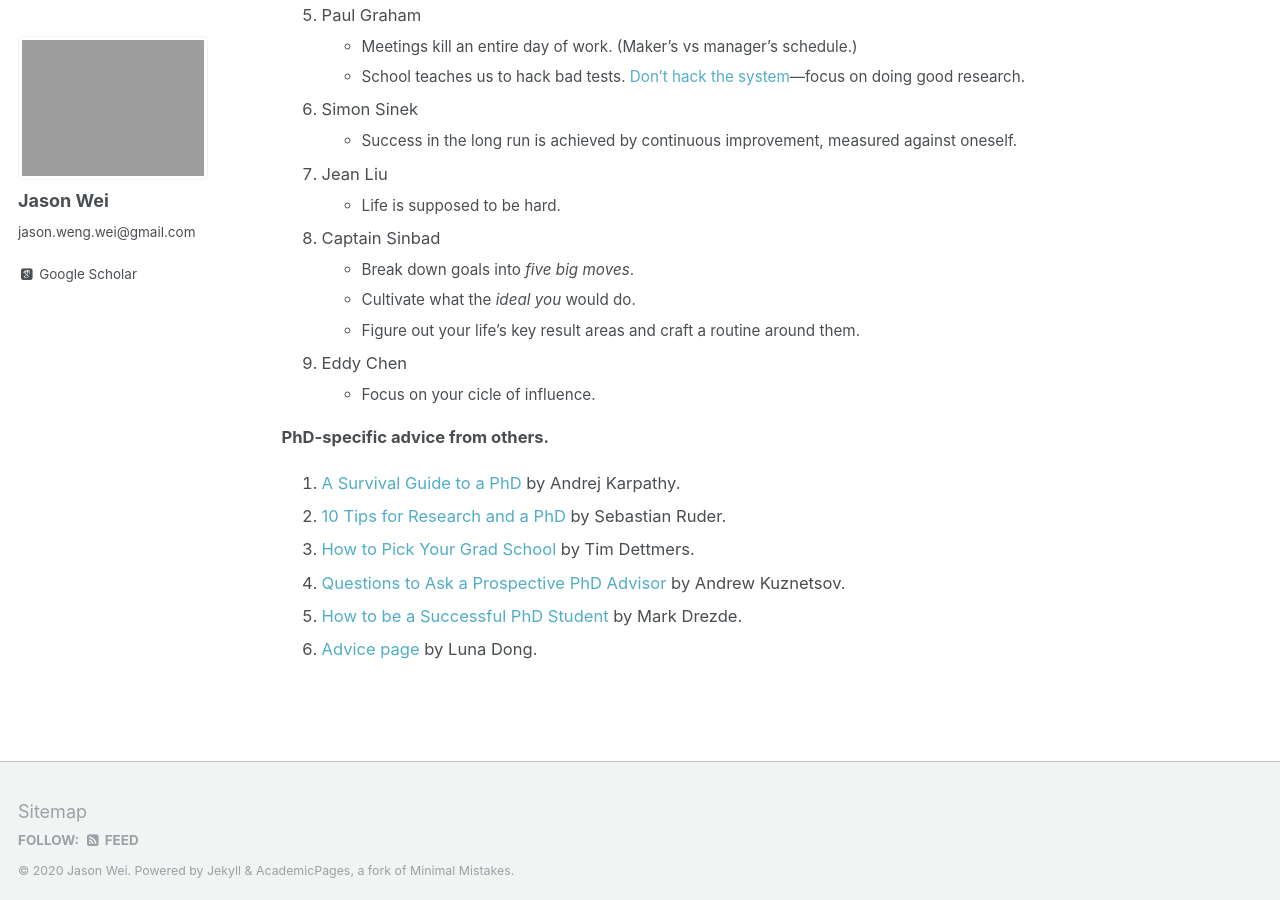
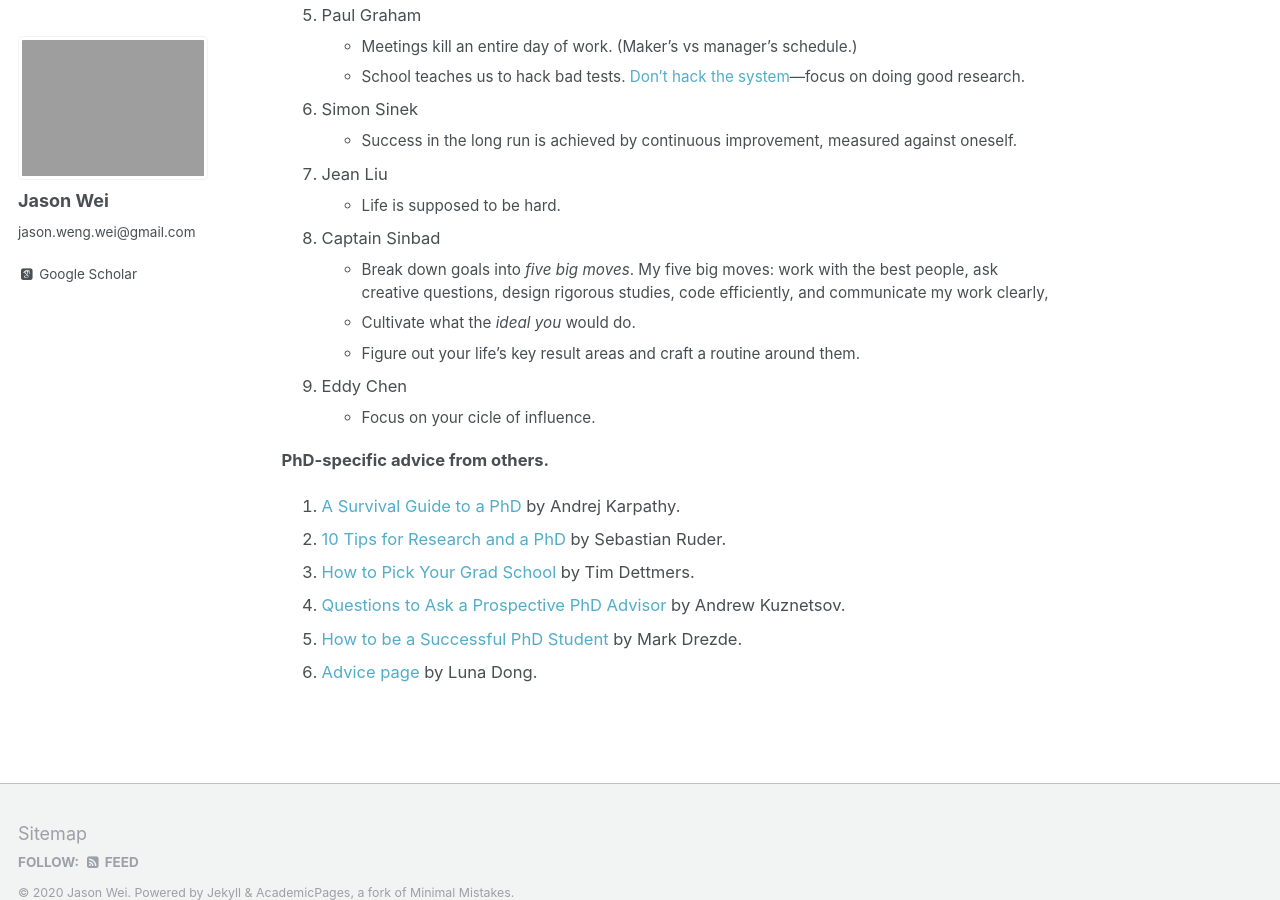
Before and after one commit to jasonwei20/jasonwei20.github.io, a Jekyll site: the page built from _pages/principles.md, in a window 1280 px wide and 900 px high, scrolled down 2812 px. Built offline with Jekyll 4.4.1, drawn with Linux system fonts in a browser that asks for light colours; some web fonts are replaced.

Commit message:
add five big moves

```diff
--- a/_pages/principles.md
+++ b/_pages/principles.md
@@ -76,7 +76,7 @@ author_profile: true
 1. Jean Liu
 	- Life is supposed to be hard.
 1. Captain Sinbad
-	- Break down goals into *five big moves*.
+	- Break down goals into *five big moves*. My five big moves: work with the best people, ask creative questions, design rigorous studies, code efficiently, and communicate my work clearly,
 	- Cultivate what the *ideal you* would do.
 	- Figure out your life's key result areas and craft a routine around them.
 1. Eddy Chen
```
